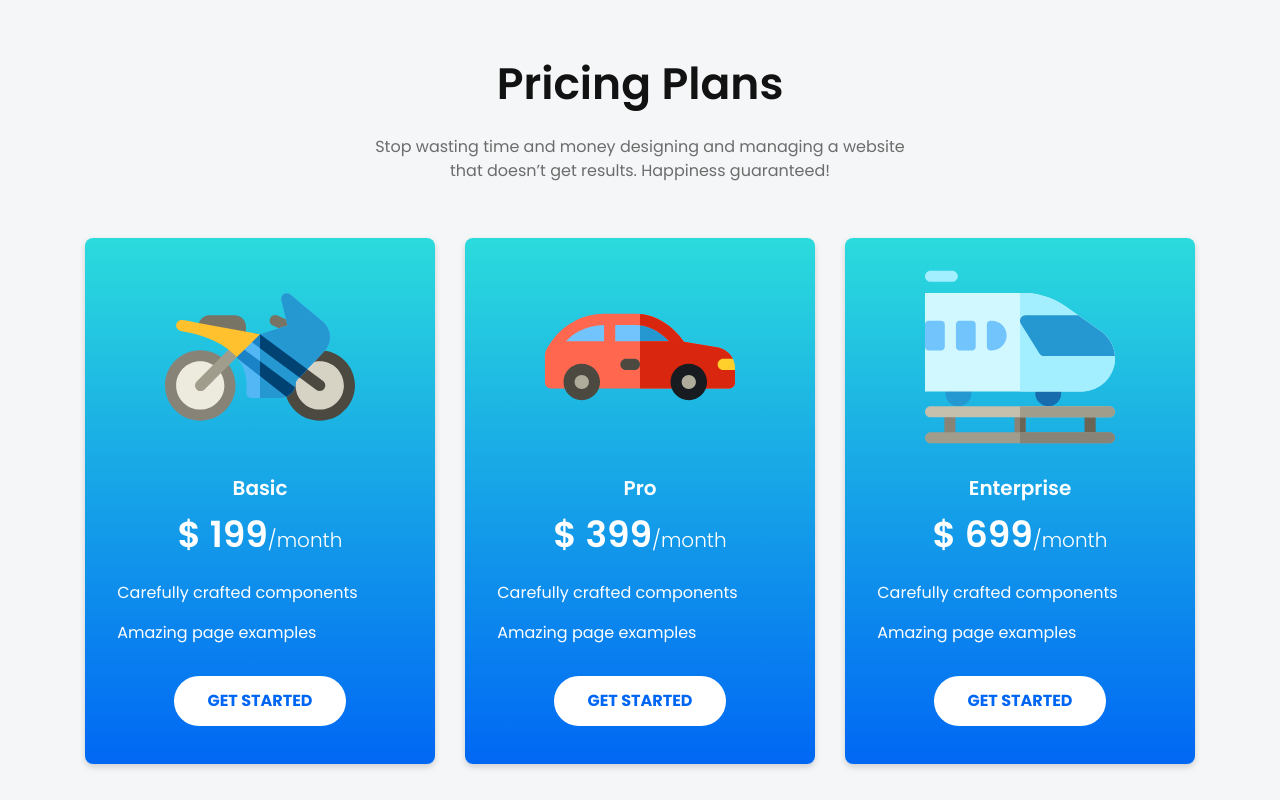
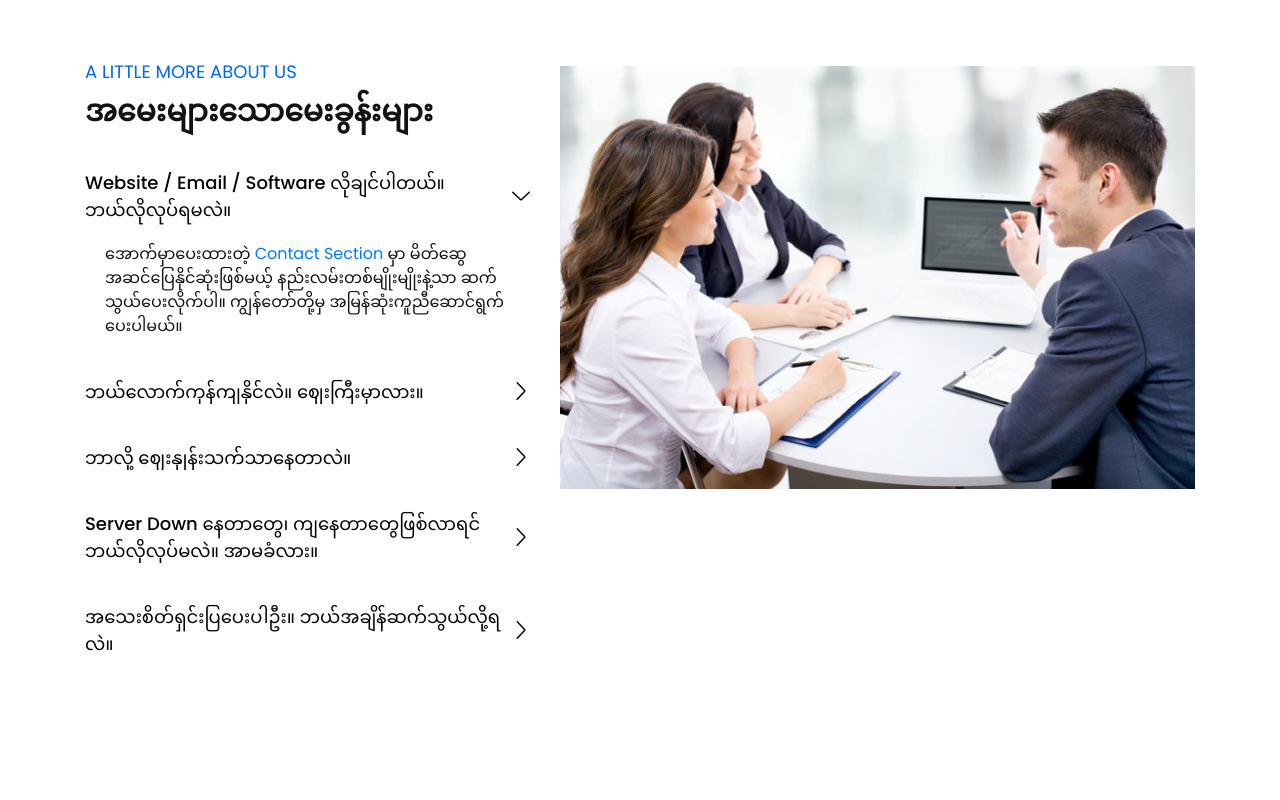
Before and after one commit to sopykt/soepaing.com, a plain HTML site: page index.html in a window 1280 px wide. Shown: the part 1620-2420 px from the top of the page. Drawn offline with Linux system fonts and the light colour scheme.

Commit message:
Pricing removed

```diff
--- a/index.html
+++ b/index.html
@@ -290,82 +290,7 @@ theme_color="#0067F4">
 
     <!--====== PRINICNG START ======-->
 
-    <section id="pricing" class="pricing-area ">
-        <div class="container">
-            <div class="row justify-content-center">
-                <div class="col-lg-6 col-md-10">
-                    <div class="section-title text-center pb-25">
-                        <h3 class="title">Pricing Plans</h3>
-                        <p class="text">Stop wasting time and money designing and managing a website that doesn’t get results. Happiness guaranteed!</p>
-                    </div> <!-- section title -->
-                </div>
-            </div> <!-- row -->
-            <div class="row justify-content-center">
-                <div class="col-lg-4 col-md-7 col-sm-9">
-                    <div class="pricing-style mt-30">
-                        <div class="pricing-icon text-center">
-                            <img src="assets/images/basic.svg" alt="">
-                        </div>
-                        <div class="pricing-header text-center">
-                            <h5 class="sub-title">Basic</h5>
-                            <p class="month"><span class="price">$ 199</span>/month</p>
-                        </div>
-                        <div class="pricing-list">
-                            <ul>
-                                <li><i class="lni lni-check-mark-circle"></i> Carefully crafted components</li>
-                                <li><i class="lni lni-check-mark-circle"></i> Amazing page examples</li>
-                            </ul>
-                        </div>
-                        <div class="pricing-btn rounded-buttons text-center">
-                            <a class="main-btn rounded-one" href="#">GET STARTED</a>
-                        </div>
-                    </div> <!-- pricing style one -->
-                </div>
 
-                <div class="col-lg-4 col-md-7 col-sm-9">
-                    <div class="pricing-style mt-30">
-                        <div class="pricing-icon text-center">
-                            <img src="assets/images/pro.svg" alt="">
-                        </div>
-                        <div class="pricing-header text-center">
-                            <h5 class="sub-title">Pro</h5>
-                            <p class="month"><span class="price">$ 399</span>/month</p>
-                        </div>
-                        <div class="pricing-list">
-                            <ul>
-                                <li><i class="lni lni-check-mark-circle"></i> Carefully crafted components</li>
-                                <li><i class="lni lni-check-mark-circle"></i> Amazing page examples</li>
-                            </ul>
-                        </div>
-                        <div class="pricing-btn rounded-buttons text-center">
-                            <a class="main-btn rounded-one" href="#">GET STARTED</a>
-                        </div>
-                    </div> <!-- pricing style one -->
-                </div>
-
-                <div class="col-lg-4 col-md-7 col-sm-9">
-                    <div class="pricing-style mt-30">
-                        <div class="pricing-icon text-center">
-                            <img src="assets/images/enterprise.svg" alt="">
-                        </div>
-                        <div class="pricing-header text-center">
-                            <h5 class="sub-title">Enterprise</h5>
-                            <p class="month"><span class="price">$ 699</span>/month</p>
-                        </div>
-                        <div class="pricing-list">
-                            <ul>
-                                <li><i class="lni lni-check-mark-circle"></i> Carefully crafted components</li>
-                                <li><i class="lni lni-check-mark-circle"></i> Amazing page examples</li>
-                            </ul>
-                        </div>
-                        <div class="pricing-btn rounded-buttons text-center">
-                            <a class="main-btn rounded-one" href="#">GET STARTED</a>
-                        </div>
-                    </div> <!-- pricing style one -->
-                </div>
-            </div> <!-- row -->
-        </div> <!-- container -->
-    </section>
 
     <!--====== PRINICNG ENDS ======-->
 
```
